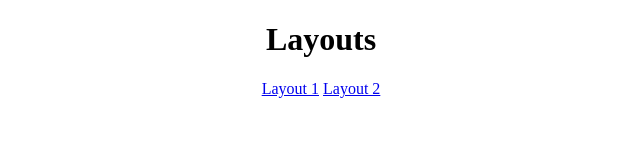
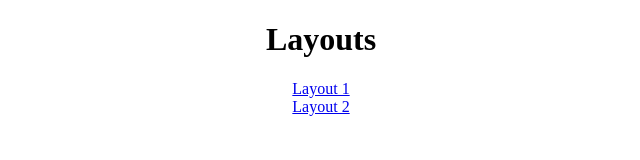
Before and after one commit to aasisp/QUIMS, a plain HTML site: page index.html in a window 1280 px wide. Shown: the whole page, without its empty margins (319-959 px from the left). Drawn offline with Linux system fonts and the light colour scheme.

Commit message:
Update index.html

```diff
--- a/index.html
+++ b/index.html
@@ -8,7 +8,7 @@
 <body>
     <center>
         <h1>Layouts</h1>
-        <a href="https://aasisp.github.io/QUIMS/layout1">Layout 1</a>
+        <a href="https://aasisp.github.io/QUIMS/layout1">Layout 1</a><br>
         <a href="https://aasisp.github.io/QUIMS/layout2">Layout 2</a>
     </center>
 </body>
```
